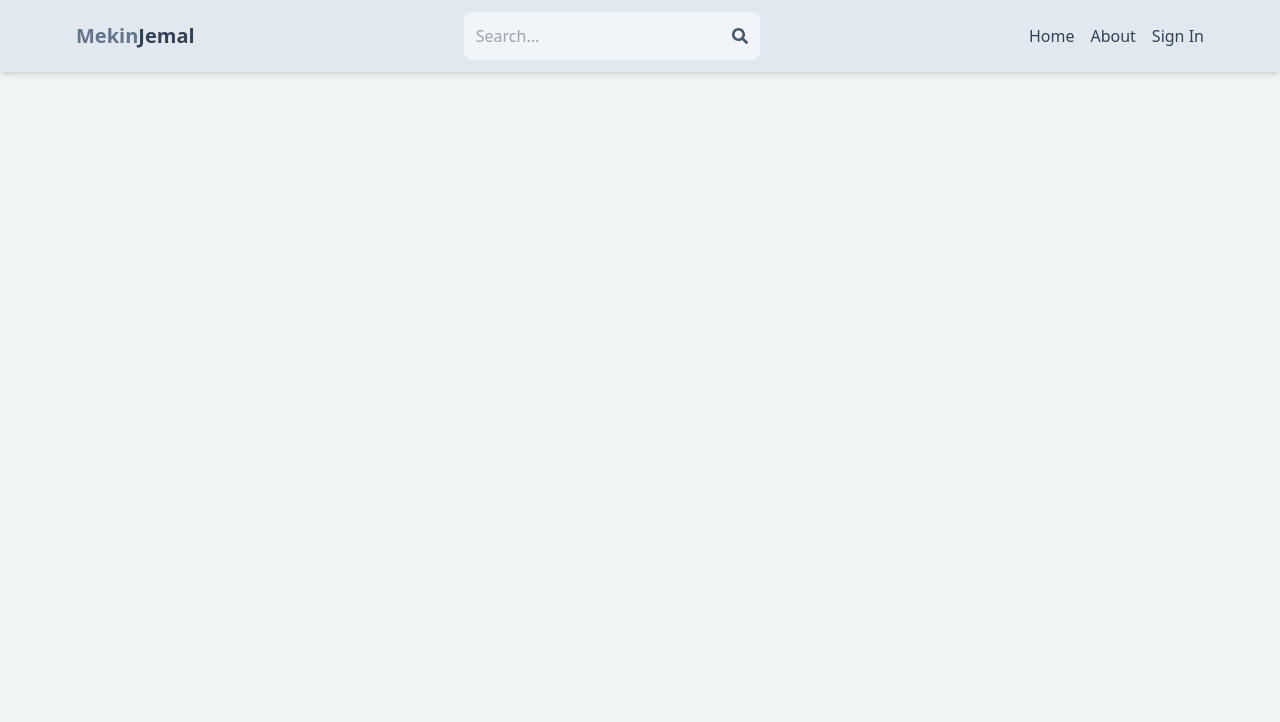
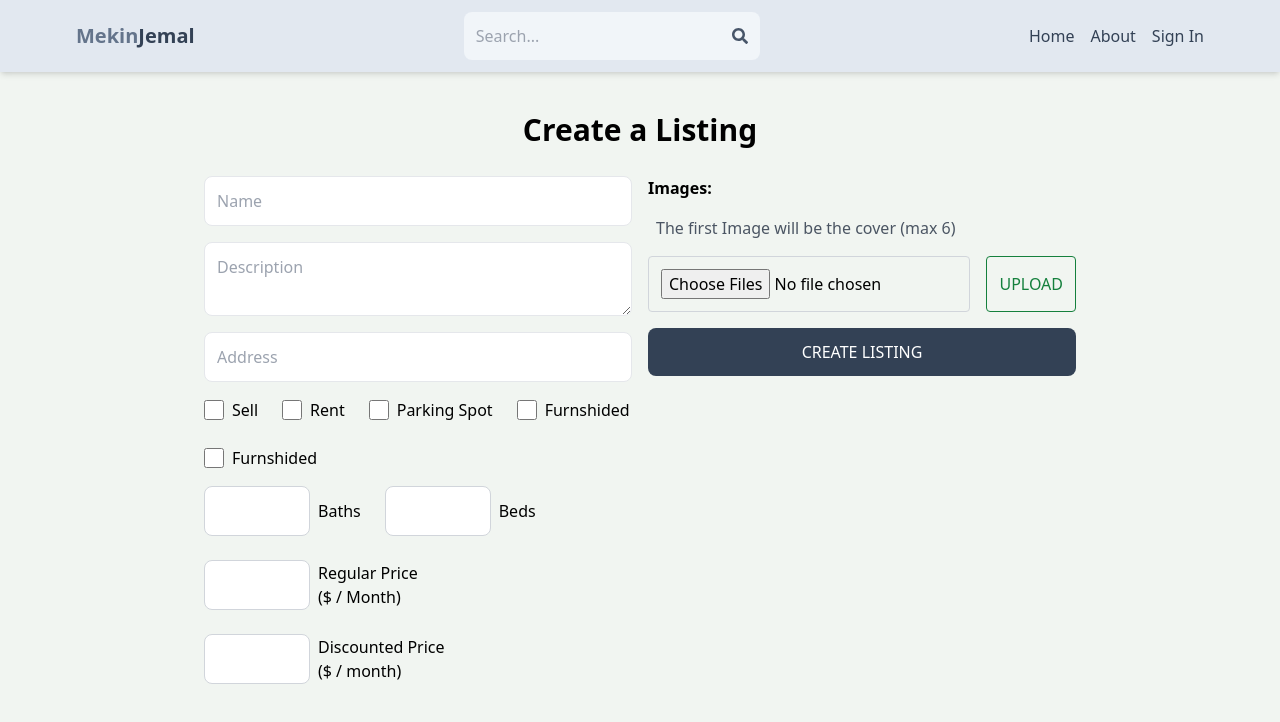
Before and after one commit to Mekin-jema/real-estate-marketplace-app, a React (Vite) app in the folder client/: page /create-listing in a window 1280 px wide. Shown: the top 722 px of the page. Built offline with nearby package versions, Linux system fonts and the light colour scheme.

Commit message:
complete create listing page UI

```diff
--- a/client/src/App.jsx
+++ b/client/src/App.jsx
@@ -6,6 +6,7 @@ import SignUp from "./pages/SignUp";
 import SignIn from "./pages/SignIn";
 import Header from "./components/Header";
 import PrivateRoute from "./components/PrivateRoute";
+import CreateListing from "./pages/CreateListing";
 
 const App = () => {
   return (
@@ -16,11 +17,11 @@ const App = () => {
         <Route path="/about" element={<About />} />
         <Route path="/sign-up" element={<SignUp />} />
         <Route path="/sign-in" element={<SignIn />} />
-        <Route path="/profile" element={<Profile />} />
+        {/* <Route path="/profile" element={<Profile />} /> */}
 
+        <Route path="/create-listing" element={<CreateListing />} />
         <Route element={<PrivateRoute />}>
           <Route path="/profile" element={<Profile />} />
-          {/* <Route path="/create-listing" element={<CreateListing />} /> */}
           {/* <Route
             path="/update-listing/:listingId"
             element={<UpdateListing />}
--- /dev/null
+++ b/client/src/pages/CreateListing.jsx
@@ -0,0 +1,135 @@
+import React from "react";
+
+const CreateListing = () => {
+  return (
+    <main className=" p-3 max-w-4xl mx-auto ">
+      <h1 className=" text-3xl font-semibold text-center my-7">
+        Create a Listing
+      </h1>
+      <form className="flex flex-col sm:flex-row gap-4 ">
+        <div className="flex flex-col gap-4 flex-1 ">
+          <input
+            type="text "
+            placeholder="Name"
+            className=" border p-3  rounded-lg "
+            id="name"
+            maxLength="62"
+            minLength="10"
+            required
+          />
+          <textarea
+            type="text "
+            placeholder="Description"
+            className=" border p-3  rounded-lg "
+            id="description"
+            required
+          />
+          <input
+            type="text "
+            placeholder="Address"
+            className=" border p-3  rounded-lg "
+            id="name"
+            required
+          />
+          <div className=" flex gap-6 flex-wrap ">
+            <div className=" flex gap-2">
+              <input type="checkbox" id="sell" className=" w-5" />
+              <span>Sell</span>
+            </div>
+            <div className=" flex gap-2">
+              <input type="checkbox" id="rent" className=" w-5" />
+              <span>Rent</span>
+            </div>
+            <div className=" flex gap-2">
+              <input type="checkbox" id="parking" className=" w-5" />
+              <span>Parking Spot</span>
+            </div>
+            <div className=" flex gap-2">
+              <input type="checkbox" id="offer" className=" w-5" />
+              <span>Furnshided</span>
+            </div>
+            <div className=" flex gap-2">
+              <input type="checkbox" id="offer" className=" w-5" />
+              <span>Furnshided</span>
+            </div>
+          </div>
+          <div className=" flex flex-wrap gap-6 ">
+            <div className=" flex items-center gap-2">
+              <input
+                type="number"
+                id="bathrooms"
+                min="1"
+                max="10"
+                required
+                className="p-3 border border-gray-300 rounded-lg "
+              />
+              <p>Baths</p>
+            </div>
+            <div className=" flex items-center gap-2">
+              <input
+                type="number"
+                id="bedrooms"
+                min="1"
+                max="10"
+                required
+                className="p-3 border border-gray-300 rounded-lg "
+              />
+              <p>Beds</p>
+            </div>
+            <div className=" flex items-center gap-2">
+              <input
+                type="number"
+                id="regularPrice"
+                min="1"
+                max="10"
+                required
+                className="p-3 border border-gray-300 rounded-lg "
+              />
+              <div className="">
+                <p>Regular Price</p>
+                <span>($ / Month)</span>
+              </div>
+            </div>
+            <div className=" flex items-center gap-2">
+              <input
+                type="number"
+                id="number"
+                min="1"
+                max="10"
+                required
+                className="p-3 border border-gray-300 rounded-lg "
+              />
+              <div className=" flex-col items-center ">
+                <p>Discounted Price</p>
+                <span>($ / month)</span>
+              </div>
+            </div>
+          </div>
+        </div>
+        <div className=" flex flex-col  flex-1 gap-4">
+          <p className=" font-semibold ">Images:</p>
+          <span className="font-normal text-gray-600 ml-2">
+            The first Image will be the cover (max 6)
+          </span>
+          <div className=" flex gap-4 ">
+            <input
+              className=" p-3  border border-gray-300 rounded w-full "
+              type="file"
+              id="images"
+              accept="image/*"
+              multiple
+            />
+            <button className="p-3 text-green-700 border-green-700  border rounded uppercase hover:shadow-lg disabled:opacity-80">
+              Upload
+            </button>
+          </div>
+          <button className="p-3 text-white bg-slate-700 rounded-lg uppercase hover:opacity-95 disabled:opacity-95">
+            Create Listing
+          </button>
+        </div>
+      </form>
+    </main>
+  );
+};
+
+export default CreateListing;
--- a/client/src/pages/Profile.jsx
+++ b/client/src/pages/Profile.jsx
@@ -2,6 +2,7 @@ import { useEffect, useState } from "react";
 import { useSelector } from "react-redux";
 import { useRef } from "react";
 import { useNavigate } from "react-router-dom";
+import { Link } from "react-router-dom";
 // import { getDownloadURL } from "firebase/storage";
 // import storage from "firebase/storage";
 // import uploadBytestResumable from "firebase";
@@ -207,7 +208,11 @@ const Profile = () => {
         <button className="bg-slate-700 text-white rounded-lg p-3 uppercase hover:95 disable:opacity-95">
           update Profile
         </button>
+        <Link className="bg-green-700 text-white p-3 rounded uppercase text-center hover:opacity-95">
+          Create Listing
+        </Link>
       </form>
+
       <div className="text-red-700 cursor-pointer flex  justify-between py-5 ">
         <span
           onClick={() => {
```
Also changed, not shown: 1 other file (tests, documents, lock files or other folders).
